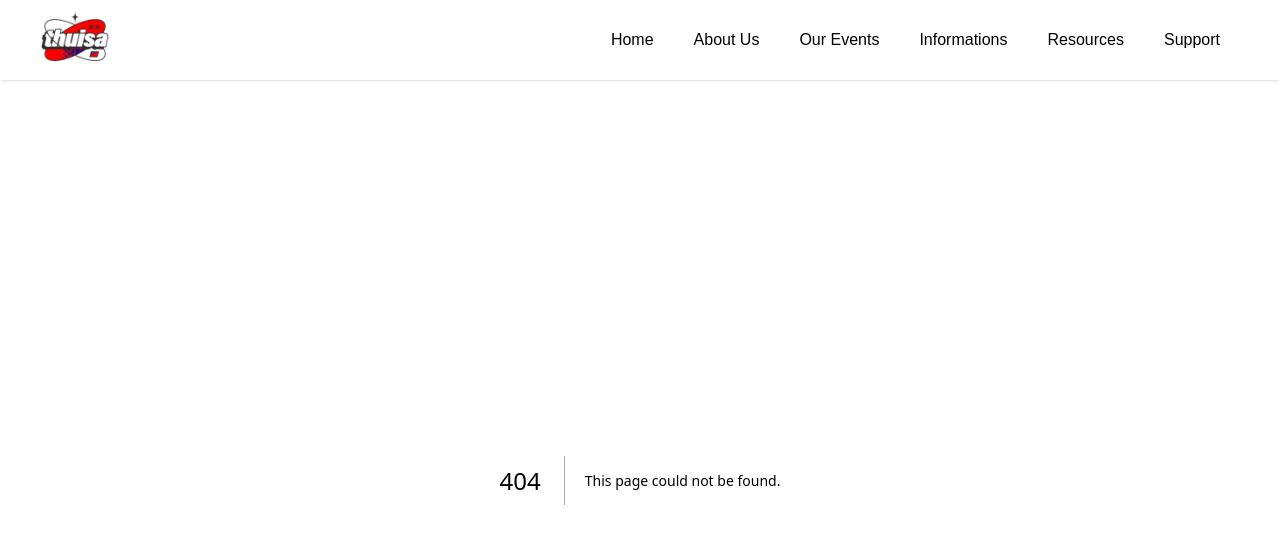
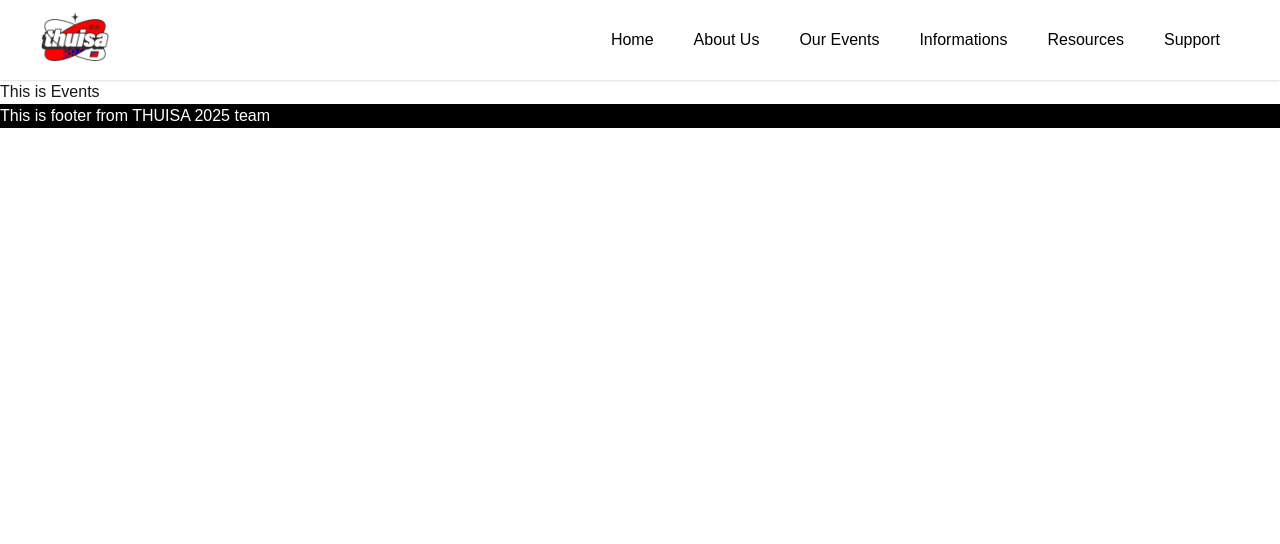
Before and after one commit to David930426/thuisa, a Next.js app: page /events in a window 1280 px wide. Before the commit this address had no page. Shown: the top 544 px of the page. Built offline with nearby package versions, Linux system fonts and the light colour scheme.

Commit message:
add footer

```diff
--- /dev/null
+++ b/app/about/page.tsx
@@ -0,0 +1,8 @@
+
+export default function Page() {
+    return (
+        <>
+            This is About
+        </>
+    )
+}
--- /dev/null
+++ b/app/events/page.tsx
@@ -0,0 +1,8 @@
+
+export default function Page() {
+    return (
+        <>
+            This is Events
+        </>
+    )
+}
--- a/app/globals.css
+++ b/app/globals.css
@@ -21,3 +21,8 @@ body {
   color: var(--foreground);
   font-family: var(--font-sans, Arial, Helvetica, sans-serif);
 }
+
+footer {
+  background: black;
+  color: white;
+}
--- /dev/null
+++ b/app/information/page.tsx
@@ -0,0 +1,8 @@
+
+export default function Page() {
+    return (
+        <>
+            This is Information
+        </>
+    )
+}
--- a/app/layout.tsx
+++ b/app/layout.tsx
@@ -28,6 +28,7 @@ export default function RootLayout({
   children: React.ReactNode;
 }>) {
   return (
+    <>
       <html lang="en">
         <body
           className={`${geistSans.variable} ${geistMono.variable} antialiased`}
@@ -48,7 +49,7 @@ export default function RootLayout({
                 { label: "Our Events", href: "/events" },
                 { label: "Informations", href: "/information" },
                 { label: "Resources", href: "/resources" },
-              { label: "Support", href: "/support" }
+                { label: "Support", href: "/support" },
               ].map((item, i) => (
                 <Link
                   key={i}
@@ -63,5 +64,7 @@ export default function RootLayout({
           {children}
         </body>
       </html>
+      <footer>This is footer from THUISA 2025 team</footer>
+    </>
   );
 }
--- /dev/null
+++ b/app/resources/page.tsx
@@ -0,0 +1,8 @@
+
+export default function Page() {
+    return (
+        <>
+            This is Resources
+        </>
+    )
+}
--- /dev/null
+++ b/app/support/page.tsx
@@ -0,0 +1,8 @@
+
+export default function Page() {
+    return (
+        <>
+            This is Support
+        </>
+    )
+}
```
Lines whose indentation alone changed are shown as unchanged.
